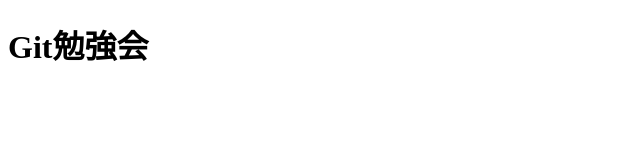
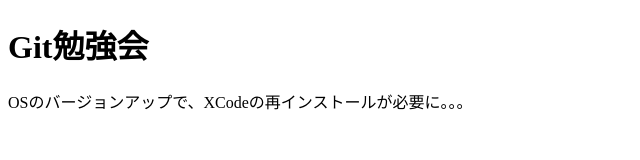
Before and after one commit to orangedays00/git_study_0206, a plain HTML site: page index.html in a window 1280 px wide. Shown: the whole page, without its empty margins (0-640 px from the left). Drawn offline with Linux system fonts and the light colour scheme.

Commit message:
ファイル更新

```diff
--- a/index.html
+++ b/index.html
@@ -8,5 +8,7 @@
 </head>
 <body>
   <h1>Git勉強会</h1>
+  <div>OSのバージョンアップで、XCodeの再インストールが必要に。。。</div>
+  <!-- https://qiita.com/ss_33_sss/items/7e026bbbc7e42db88da7 -->
 </body>
 </html>
```
